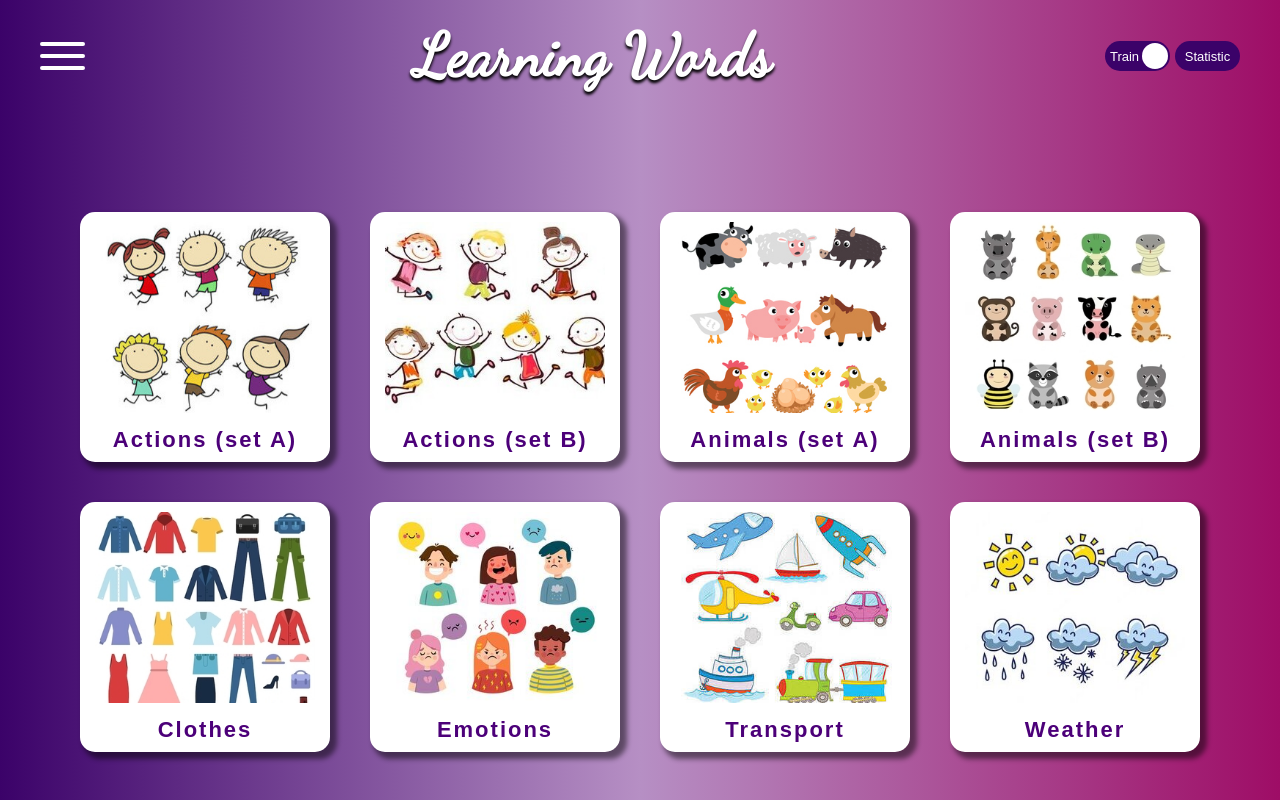
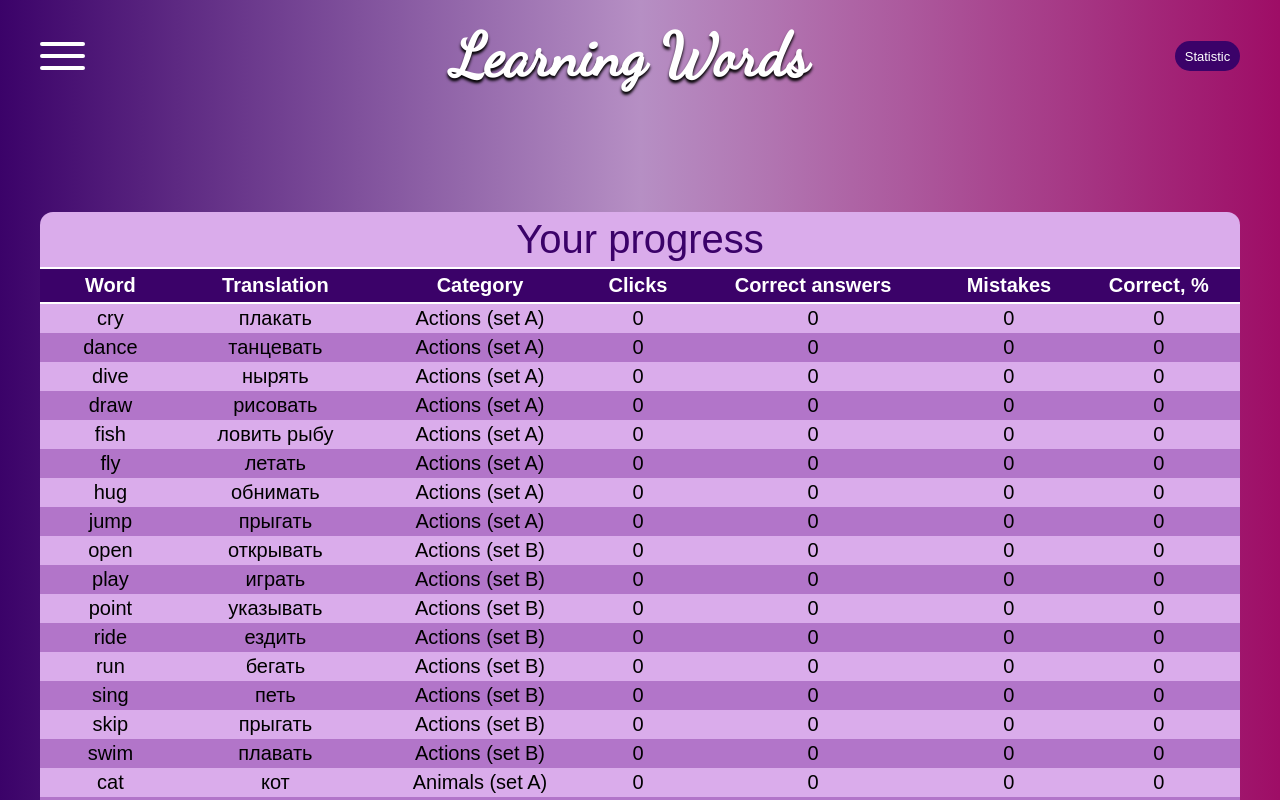
Before and after one commit to dbakinovskaya/English-for-kids, a website built with webpack: page src/template.html in a window 1280 px wide. Both pictures are taken after a click on the button "Statistic". Shown: the top 800 px of the page. Built offline with nearby package versions, Linux system fonts and the light colour scheme; files whose address does not match are found by name.

Commit message:
feat: add stats page

```diff
--- a/src/scripts/category_page.js
+++ b/src/scripts/category_page.js
@@ -3,6 +3,8 @@ import { highlightActiveCategory } from "./burger_menu.js";
 
 function renderMainPage(list) {
   dom.cardWrapper.innerHTML = "";
+  dom.statsWrapper.classList.remove("active");
+  dom.mode.classList.remove("hide");
   list.forEach((item) => {
     dom.cardWrapper.innerHTML += buildCategoryCard(item);
   });
--- a/src/scripts/change_mode.js
+++ b/src/scripts/change_mode.js
@@ -2,7 +2,7 @@ import { dom } from "./index.js";
 import { startGame, shuffleWords } from "./game_mode.js";
 
 function clickModeButton() {
-  if (!dom.mode.classList.contains("play") && dom.cardWrapper.lastChild.className != "results") {
+  if (!dom.mode.classList.contains("play")) {
     dom.mode.classList.add("play");
     dom.cardWrapper.classList.add("game__mode");
     dom.startBtn.classList.remove("hide");
--- a/src/scripts/game_mode.js
+++ b/src/scripts/game_mode.js
@@ -2,6 +2,7 @@ import { dom } from "./index.js";
 import { clickModeButton } from "./change_mode.js";
 import { renderMainPage } from "./category_page.js";
 import { cardData } from "./get_data.js";
+import { setStats } from "./stats.js";
 
 const counts = {
   mistakes: 0,
@@ -39,6 +40,7 @@ function startGame(n) {
         addAnswerIcon("./icons/true.png");
         playSignal("./audio/correct.mp3");
         makeCardInactive(evt);
+        setStats(attempt.word, "correct")
 
         setTimeout(() => startGame(n + 1), 1000);
 
@@ -52,8 +54,8 @@ function startGame(n) {
       ) {
         playSignal("./audio/error.mp3");
         addAnswerIcon("./icons/false.png");
+        setStats(attempt.audio.closest(".word"), "mistakes")
         counts.mistakes++;
-        console.log(counts.mistakes);
       }
     });
   }
--- a/src/scripts/get_data.js
+++ b/src/scripts/get_data.js
@@ -1,4 +1,5 @@
 import { renderMainPage, renderMenuList } from './category_page.js';
+import { renderStatsPage } from './stats.js';
 
 const cardData = [];
 
@@ -10,6 +11,9 @@ async function getData() {
     }))
     renderMainPage(cardData[0]);
     renderMenuList(cardData[0]);
+    renderStatsPage(1, 0);
 }
 
+
+
 export { cardData, getData };
--- a/src/scripts/index.js
+++ b/src/scripts/index.js
@@ -5,14 +5,15 @@ import "../styles/word_cards.css";
 import "../styles/burger_menu.css";
 import "../styles/game_attributes.css";
 import "../styles/game_results.css";
+import "../styles/stats_table.css";
 
-import { showBurgerMenu, closeBurgerMenu } from './burger_menu.js';
-import { clickModeButton, clickPlayButton } from './change_mode.js';
-import { getData, cardData } from './get_data.js';
+import { showBurgerMenu, closeBurgerMenu } from "./burger_menu.js";
+import { clickModeButton, clickPlayButton } from "./change_mode.js";
+import { getData, cardData } from "./get_data.js";
 import { renderMainPage } from "./category_page.js";
 import { renderWordCards, playPronounce, rotateCard } from "./word_card.js";
-import { repeatWord } from "./game_mode";
-
+import { repeatWord } from "./game_mode.js";
+import { showStats } from "./stats.js";
 
 export const dom = {
   body: document.querySelector("body"),
@@ -24,20 +25,25 @@ export const dom = {
   startBtn: document.querySelector(".start__btn"),
   repeatBtn: document.querySelector(".repeat__btn"),
   modeBtn: document.querySelector(".mode"),
+  statsBtn: document.querySelector(".stats"),
   menuList: document.querySelector("ul"),
   cardWrapper: document.querySelector(".card__wrapper"),
-  answerWrapper: document.querySelector(".answer__wrapper")
+  answerWrapper: document.querySelector(".answer__wrapper"),
+  statsWrapper: document.querySelector(".stats__wrapper"),
+  tableBody: document.querySelector("tbody"),
 };
 
 dom.menu.addEventListener("click", closeBurgerMenu);
 
-dom.logo.addEventListener("click", function(){
+dom.logo.addEventListener("click", function () {
   renderMainPage(cardData[0]);
 });
 
 dom.burger.addEventListener("click", showBurgerMenu);
 
 dom.modeBtn.addEventListener("click", clickModeButton);
+
+dom.statsBtn.addEventListener("click", showStats);
 
 dom.startBtn.addEventListener("click", clickPlayButton);
 
--- /dev/null
+++ b/src/scripts/stats.js
@@ -0,0 +1,65 @@
+import { dom } from "./index.js";
+import { cardData } from "./get_data";
+
+function showStats() {
+    if (!dom.statsWrapper.classList.contains("active")) {
+        dom.mode.classList.add("hide");
+        dom.statsWrapper.classList.add("active");
+        dom.cardWrapper.innerHTML="";
+    }
+}
+
+function renderStatsPage(n, idx) {
+  if (n === cardData.length) {
+    return;
+  } else {
+    addDataInStorage(idx)
+    cardData[n].forEach((card) => {
+      dom.tableBody.innerHTML += buildTableRow(card, idx);
+    });
+    renderStatsPage(n + 1, idx + 1);
+  }
+}
+
+function buildTableRow(word, categoryIdx) {
+    const storageData = JSON.parse(localStorage[word.word])
+  return `<tr>
+      <td>${word.word}</td>
+      <td>${word.translation}</td>
+      <td>${cardData[0][categoryIdx].category}</td>
+      <td>${storageData.clicks}</td>
+      <td>${storageData.correct}</td>
+      <td>${storageData.mistakes}</td>
+      <td>${storageData.percentage}</td>
+    </tr>`;
+}
+
+function addDataInStorage(n) {
+  if (n === cardData.length) {
+    return;
+  } else {
+    cardData[n].forEach((card) => {
+        if (!localStorage.getItem(card.word))
+      localStorage.setItem(
+        `${card.word}`,
+        JSON.stringify({
+          clicks: 0,
+          correct: 0,
+          mistakes: 0,
+          percentage: 0.00,
+        })
+      );
+    });
+    addDataInStorage(n + 1);
+  }
+}
+
+function setStats(card, action) {
+    const storageKey = card.querySelector('figcaption').dataset.eng;
+    const storageData = JSON.parse(localStorage[storageKey]);
+    storageData[action]++;
+    storageData.percentage = (Math.round(100/(storageData.mistakes+storageData.correct)*storageData.correct));
+    localStorage.setItem(storageKey, JSON.stringify(storageData))
+}
+
+export { showStats, renderStatsPage, setStats };
--- a/src/scripts/word_card.js
+++ b/src/scripts/word_card.js
@@ -2,6 +2,7 @@ import { cardData } from "./get_data.js";
 import { dom } from "./index.js";
 import { highlightActiveCategory } from "./burger_menu.js";
 import { renderMainPage } from "./category_page.js";
+import { setStats } from "./stats.js";
 
 function renderWordCards(evt) {
   const elem = evt.target;
@@ -12,6 +13,10 @@ function renderWordCards(evt) {
     cardData[idx].forEach((item) => {
       dom.cardWrapper.innerHTML += buildWordCard(item);
     });
+    if (dom.statsWrapper.classList.contains("active")) {
+      dom.statsWrapper.classList.remove("active");
+      dom.mode.classList.remove("hide");
+    }
   } else if (idx === "0") {
     renderMainPage(cardData[0]);
   }
@@ -42,12 +47,14 @@ function playPronounce(evt) {
     const audio = audioWrapper.lastElementChild;
     audio.volume = 1;
     audio.play();
+    setStats(audioWrapper, 'clicks')
   }
 }
 
 function rotateCard(evt) {
   const card = evt.target.closest(".word");
   if (card && evt.target.closest(".rotate")) {
+    setStats(card, 'clicks');
     const translate = card.querySelector('figcaption');
     translate.style.color = 'white';
     translate.innerText = translate.dataset.rus;
--- a/src/styles/common.css
+++ b/src/styles/common.css
@@ -74,7 +74,7 @@ main {
     height: 37px;
   }
 
-    h1 {
+  h1 {
     font-size: 25px;
   }
 }
--- a/src/styles/header_buttons.css
+++ b/src/styles/header_buttons.css
@@ -6,6 +6,10 @@
   background-color: #3b0269;
   border-radius: 16px;
   overflow: hidden;
+}
+
+.mode__wrapper.hide {
+  display: none;
 }
 
 .mode {
--- /dev/null
+++ b/src/styles/stats_table.css
@@ -0,0 +1,54 @@
+.stats__wrapper.active {
+    display: block;
+}
+
+.stats__wrapper {
+    display: none;
+}
+
+.stats__wrapper table {
+  margin: 20px 0px;
+  width: 100%;
+  border-collapse:collapse;
+  text-align: center;
+}
+
+table caption {
+  width: 100%;
+  font-size: 40px;
+  color: #3b0269;
+  background-color: #daaceb;
+  border-radius: 13px 13px 0px 0px;
+  border-bottom: 2px solid #ffffff;
+  padding: 5px 0px;
+}
+
+table thead {
+    background-color: #daaceb;
+    color: #ffffff;
+    font-size: 20px;
+    background-color: #3b0269;
+    border-bottom: 2px solid #ffffff;
+}
+
+th {
+    padding: 5px 0px;
+}
+
+td {
+    padding: 3px 0px;
+    font-size: 20px;
+}
+
+table tbody {
+    height: 100%;
+    overflow: hidden;
+}
+
+tbody tr:nth-child(1n) {
+    background-color: #daaceb;
+}
+
+tbody tr:nth-child(2n) {
+    background-color: #b275c9;
+}
--- a/src/template.html
+++ b/src/template.html
@@ -36,7 +36,7 @@
       </header>
       <div class="game__attributes">
         <div class="answer__wrapper"></div>
-        <div class="control__btns">
+        <div class="control__btns" style>
           <button class="start__btn hide">
             <img src="./icons/play.png" alt="play" /><span>Start</span>
           </button>
@@ -48,6 +48,23 @@
       <div class="app">
         <div class="card__wrapper">
         </div>
+        <div class="stats__wrapper">
+          <table>
+            <caption>Your progress</caption>
+            <thead>
+              <tr>
+                <th>Word</th>
+                <th>Translation</th>
+                <th>Category</th>
+                <th>Clicks</th>
+                <th>Correct answers</th>
+                <th>Mistakes</th>
+                <th>Correct, %</th>
+              </tr>
+            </thead>
+            <tbody></tbody>
+          </table>
+        </div>
       </div>
     </main>
   </body>
```
Also changed, not shown: dist/index.html, 4 other files.
